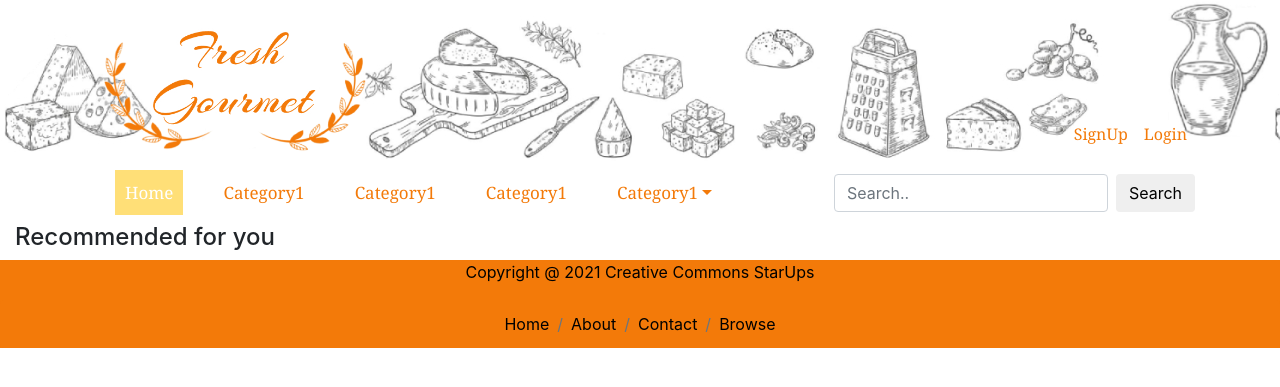
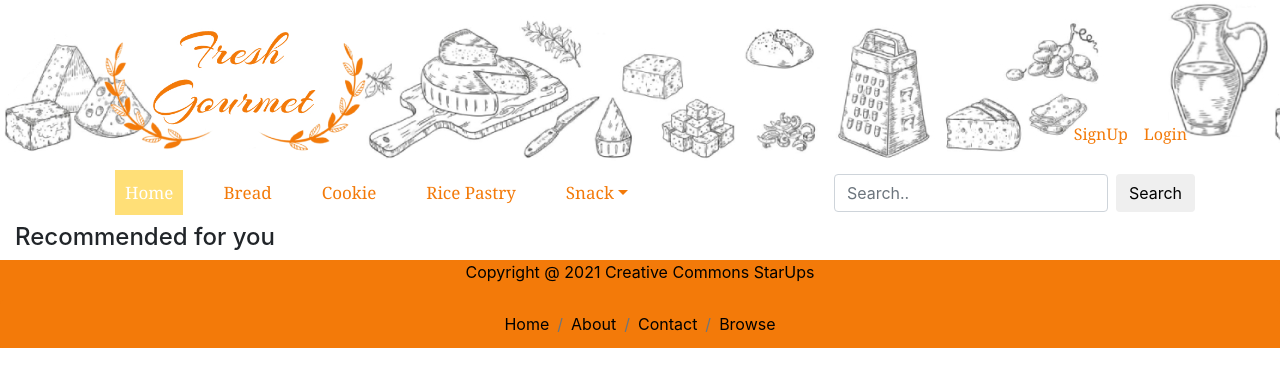
Before and after one commit to Rong-Wu/GourmetFoodStore, a Flask app: page / in a window 1280 px wide. Shown: the top 387 px of the page. Run offline with Flask 2, Linux system fonts and the light colour scheme; data that the repository does not hold is empty; some libraries are stand-ins or nearby versions.

Commit message:
Add files via upload

```diff
--- a/templates/header.html
+++ b/templates/header.html
@@ -82,17 +82,17 @@
                     <a class="nav-link active" href="/">Home <span class="sr-only">(current)</span></a>
                 </li>
                 <li class="nav-item">
-                    <a class="nav-link" href="#">Category1</a>
+                    <a class="nav-link" href="{{url_for('Category', _id=1)}}">Bread</a>
                 </li>
                 <li class="nav-item">
-                    <a class="nav-link" href="#">Category1</a>
+                    <a class="nav-link" href="/Category/2">Cookie</a>
                 </li>
                 <li class="nav-item">
-                    <a class="nav-link" href="#">Category1</a>
+                    <a class="nav-link" href="Category/3">Rice Pastry</a>
                 </li>
 
                 <li class="nav-item dropdown">
-                    <a class="nav-link dropdown-toggle" href="#" id="navbarDropdown" data-toggle="dropdown" aria-haspopup="true" aria-expanded="false">Category1</a>
+                    <a class="nav-link dropdown-toggle" href="#" id="navbarDropdown" data-toggle="dropdown" aria-haspopup="true" aria-expanded="false">Snack</a>
                     <ul class="dropdown-menu" aria-labelledby="navbarDropdown">
                       <li><a class="dropdown-item" href="#">Continents</a></li>
                       <li><a class="dropdown-item" href="#">Countries</a></li>
```
